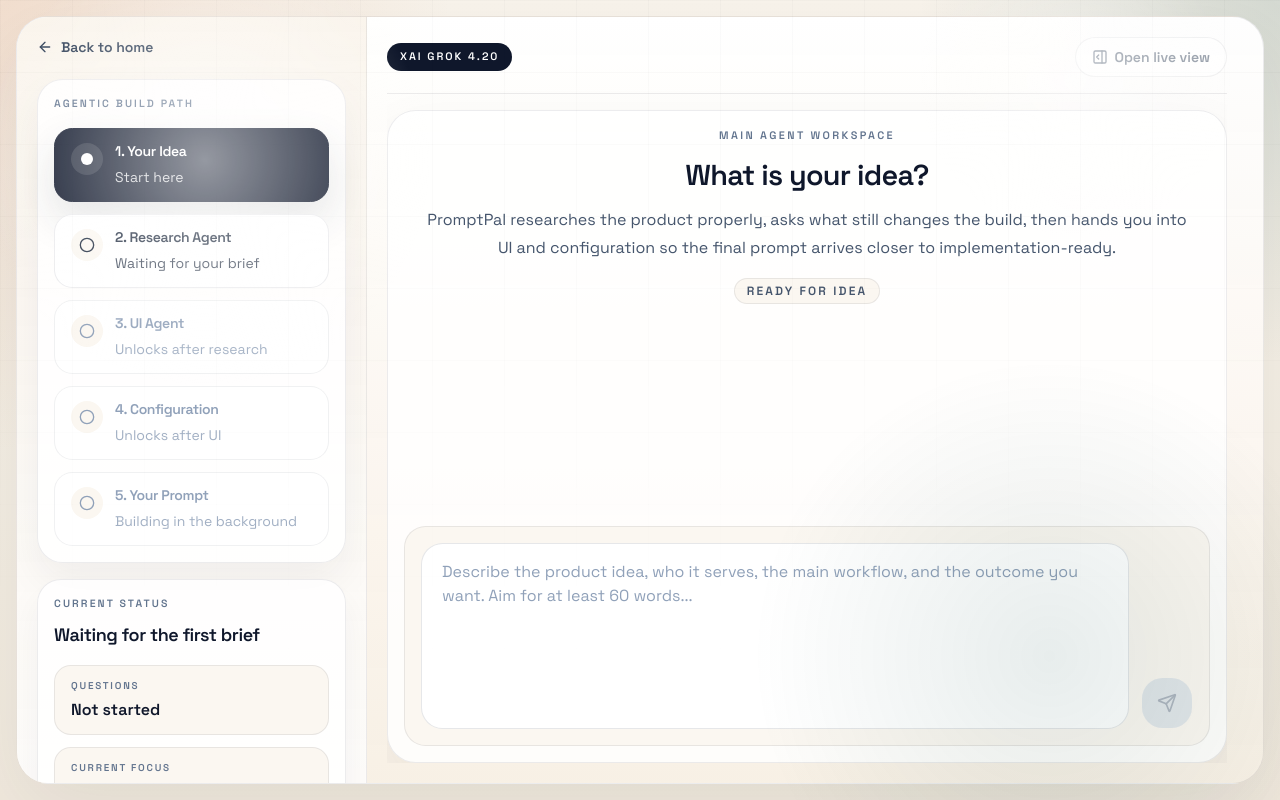
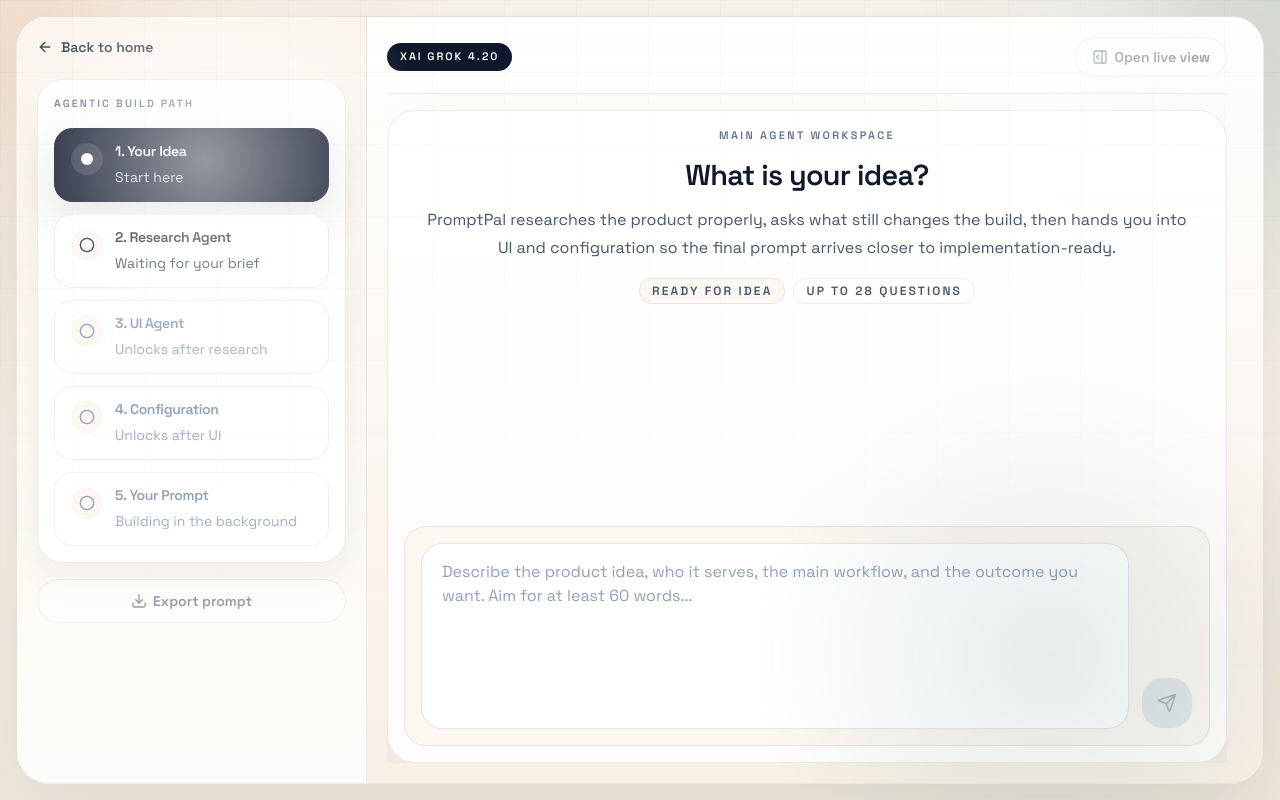
Before and after one commit to marimangoooooo/Promptpal, a Next.js app: page /chat in a window 1280 px wide. Built offline with nearby package versions, Linux system fonts and the light colour scheme.

Commit message:
Updated UI

```diff
--- a/app/chat/page.tsx
+++ b/app/chat/page.tsx
@@ -546,12 +546,6 @@ function ChatContent() {
       : currentBatchQuestion?.number ?? currentQuestion;
   const displayedQuestionLabel =
     displayedQuestionNumber > 0 ? `Q${displayedQuestionNumber}/${plannedQuestionCount}` : `Up to ${questionBudgetMax} questions`;
-  const activeBatchRange =
-    questionBatch.length > 1
-      ? `Q${questionBatch[0]?.number}-${questionBatch[questionBatch.length - 1]?.number}`
-      : questionBatch.length === 1
-        ? `Q${questionBatch[0].number}`
-        : null;
 
   const hasStartedResearchInterview =
     currentQuestion > 0 || detectedQuestion > 0 || questionBatch.length > 0;
@@ -576,15 +570,6 @@ function ChatContent() {
       hasResearchCompletionFallback) &&
     (hasStartedResearchInterview || sessionState.researchComplete);
   const isResearchReadyForUi = !isLoading && questionBatch.length === 0 && canOpenUiPage;
-  const questionProgressPercent =
-    isResearchReadyForUi
-      ? 100
-      : displayedQuestionNumber > 0
-        ? Math.min(
-            100,
-            ((Math.max(displayedQuestionNumber - 1, 0)) / Math.max(plannedQuestionCount, 1)) * 100
-          )
-        : 0;
   const hasUiSelections =
     Boolean(selectedLayoutOverride) ||
     Boolean(logoPlacement) ||
@@ -666,16 +651,6 @@ function ChatContent() {
   }, [resolvedActivePage]);
 
   const useMultilineInput = isFirstTurn || (resolvedActivePage === "research" && questionBatch.length > 1);
-  const currentFocusLabel =
-    canReviewResearchAnswers
-      ? "Review or edit saved research answers."
-      : isResearchReadyForUi
-      ? "Research is complete. Click Next to go to the UI Agent."
-      : questionBatch.length > 1
-      ? `${questionBatch.length} prepared research questions`
-      : questionBatch[0]?.question ||
-        sessionState.questionFocus ||
-        "PromptPal is building the question thread.";
   const suggestedReplyGroups =
     isInBatchMode && currentBatchQuestion
       ? [
@@ -1188,52 +1163,6 @@ function ChatContent() {
               </div>
             </div>
 
-            <div className="rounded-[1.5rem] border border-slate-900/[0.08] bg-white/80 p-4 shadow-[0_16px_38px_rgba(29,39,53,0.05)]">
-              <p className="text-[0.66rem] font-semibold uppercase tracking-[0.2em] text-slate-500">Current status</p>
-              <p className="mt-2 text-lg font-semibold tracking-tight text-slate-900">
-                {resolvedActivePage === "ui"
-                  ? "UI direction is active"
-                  : resolvedActivePage === "config"
-                    ? "Configuration is active"
-                    : resolvedActivePage === "prompt"
-                      ? "Prompt review is active"
-                      : isResearchReadyForUi
-                        ? "Research is complete"
-                        : hasVisibleMessages
-                        ? "Research agent is active"
-                        : "Waiting for the first brief"}
-              </p>
-              <div className="mt-4 grid gap-3 sm:grid-cols-2 xl:grid-cols-1">
-                <div className="rounded-[1.05rem] border border-slate-900/[0.08] bg-[#fbf7f1] px-4 py-3">
-                  <p className="text-[0.62rem] font-semibold uppercase tracking-[0.18em] text-slate-500">Questions</p>
-                  <p className="mt-1 text-base font-semibold text-slate-900">
-                    {displayedQuestionNumber > 0 ? displayedQuestionLabel : "Not started"}
-                  </p>
-                  {displayedQuestionNumber > 0 && (
-                    <div className="mt-2 h-1.5 overflow-hidden rounded-full bg-slate-200/80">
-                      <div
-                        className="sidebar-progress-fill h-full rounded-full bg-slate-900"
-                        style={{
-                          width: `${questionProgressPercent}%`
-                        }}
-                      />
-                    </div>
-                  )}
-                </div>
-                <div className="rounded-[1.05rem] border border-slate-900/[0.08] bg-[#fbf7f1] px-4 py-3 sm:col-span-2 xl:col-span-1">
-                  <p className="text-[0.62rem] font-semibold uppercase tracking-[0.18em] text-slate-500">Current focus</p>
-                  <p className="mt-1 text-sm font-semibold text-slate-900">
-                    {currentFocusLabel}
-                  </p>
-                  {activeBatchRange ? (
-                    <p className="mt-2 text-xs leading-5 text-slate-600">
-                      Active batch: {activeBatchRange}
-                    </p>
-                  ) : null}
-                </div>
-              </div>
-            </div>
-
             <Button variant="outline" className="h-11 w-full rounded-full border-slate-900/10 bg-white px-4 text-sm font-semibold text-slate-700 hover:bg-slate-50" disabled={!currentPrompt} onClick={handleExport}>
               <Download className="size-4" />
               Export prompt
@@ -1552,6 +1481,11 @@ function ChatContent() {
                       </div>
                       <div className="flex flex-wrap items-center justify-center gap-2">
                         <div className="rounded-full border border-slate-900/[0.08] bg-[#fbf7f1] px-3 py-1 text-xs font-semibold uppercase tracking-[0.18em] text-slate-600">{isLoading ? "Updating prompt" : hasVisibleMessages ? "Live session" : "Ready for idea"}</div>
+                        {resolvedActivePage === "research" && (
+                          <div className="rounded-full border border-slate-900/[0.08] bg-white px-3 py-1 text-xs font-semibold uppercase tracking-[0.18em] text-slate-600">
+                            {displayedQuestionLabel}
+                          </div>
+                        )}
                         {resolvedActivePage === "research" && canOpenUiPage && (
                           <Button
                             className="h-12 rounded-full bg-slate-900 px-8 text-base font-semibold text-white shadow-[0_18px_40px_rgba(29,39,53,0.18)] transition-all hover:-translate-y-0.5 hover:bg-slate-800 hover:shadow-[0_22px_50px_rgba(29,39,53,0.24)]"
```
Also changed, not shown: 1 other file (tests, documents, lock files or other folders).
